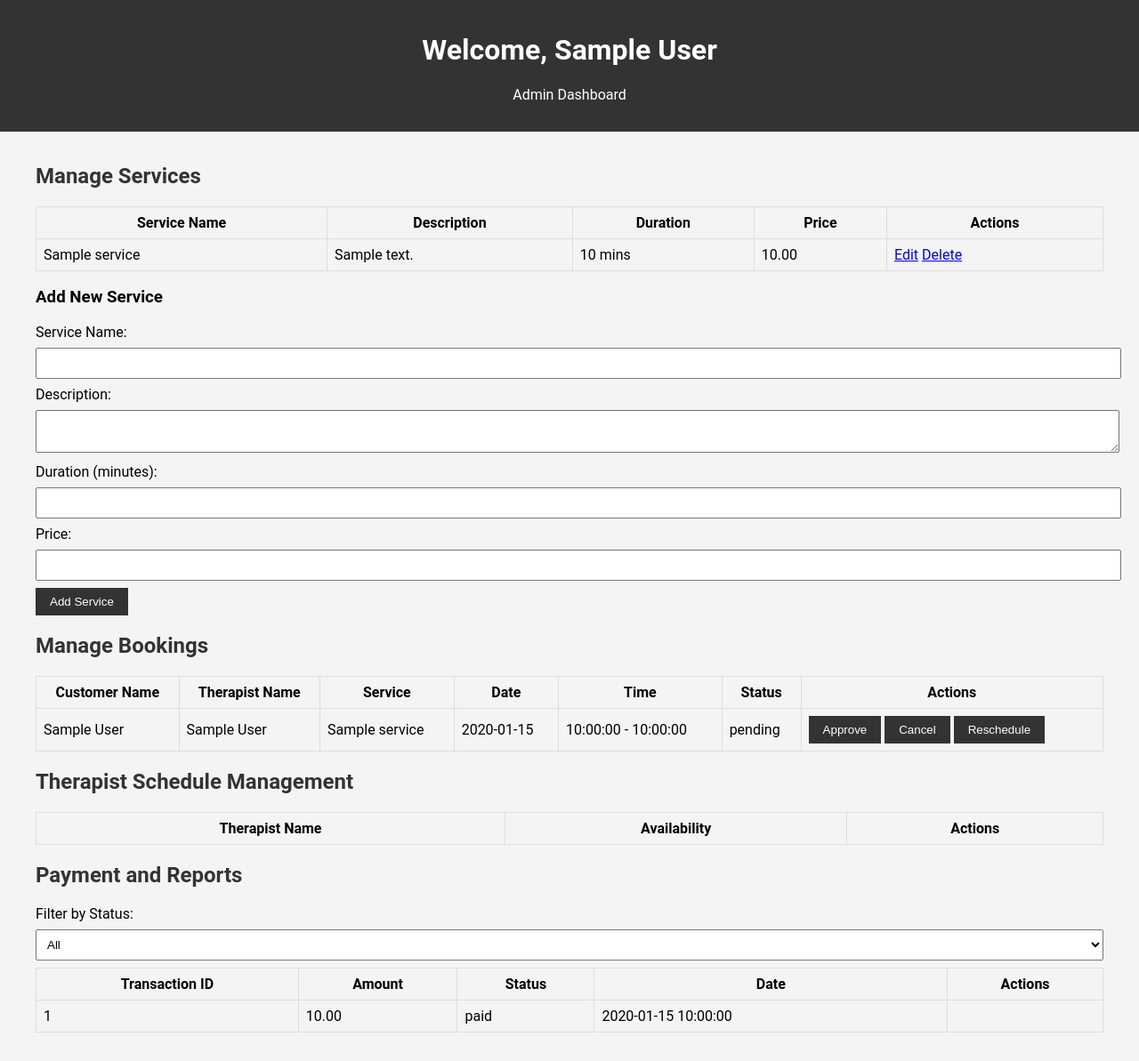
After one commit to jessyforg/TeamWinter, a PHP site: page /admindashboard.php in a window 1280 px wide. The commit adds this page. Shown: the whole page at 89% size. Run offline with PHP 8.4, Linux system fonts and the light colour scheme; the visitor is signed in with stand-in values (Sample User, id 1); tables that the repository leaves empty hold one stand-in row (values such as "Sample post"); lists and menus that the app fills with data are empty.

Commit message:
Modify the Visuals and Created Admin Dashboard
Admin Dashboard - Pascasio
Login & Sign Up - Perez
Edit_Availability - Batario Vicente

```diff
--- /dev/null
+++ b/admindashboard.php
@@ -0,0 +1,250 @@
+<?php
+include 'db.php';
+session_start();
+$servername = "localhost";
+$username = "root";
+$password = "";
+$dbname = "booking_system";
+
+// Check if admin is logged in
+if (!isset($_SESSION['role']) || $_SESSION['role'] !== 'admin') {
+    header("Location: login.php"); // Redirect to login if not an admin
+    exit;
+}
+
+// Database connection
+$conn = new mysqli($servername, $username, $password, $dbname);
+if ($conn->connect_error) {
+    die("Connection failed: " . $conn->connect_error);
+}
+
+// Admin Information
+$admin_id = $_SESSION['user_id'];
+$admin = $conn->query("SELECT * FROM Users WHERE user_id = $admin_id")->fetch_assoc();
+
+// Handle Adding New Service
+if ($_SERVER['REQUEST_METHOD'] === 'POST' && isset($_POST['add_service'])) {
+    $service_name = $conn->real_escape_string($_POST['service_name']);
+    $description = $conn->real_escape_string($_POST['description']);
+    $duration = intval($_POST['duration']);
+    $price = floatval($_POST['price']);
+
+    $conn->query("INSERT INTO Services (service_name, description, duration, price) VALUES ('$service_name', '$description', $duration, $price)");
+    $message = "Service added successfully.";
+}
+
+// Handle Booking Actions (Approve, Cancel, Reschedule)
+if ($_SERVER['REQUEST_METHOD'] === 'POST' && isset($_POST['action'])) {
+    $appointment_id = intval($_POST['appointment_id']);
+    $action = $_POST['action'];
+
+    if ($action === 'approve') {
+        $conn->query("UPDATE Appointments SET status = 'confirmed' WHERE appointment_id = $appointment_id");
+
+        // When booking is confirmed, also record the payment
+        $service_id = $conn->query("SELECT service_id FROM Appointments WHERE appointment_id = $appointment_id")->fetch_assoc()['service_id'];
+        $service_price = $conn->query("SELECT price FROM Services WHERE service_id = $service_id")->fetch_assoc()['price'];
+
+        $conn->query("INSERT INTO Payments (appointment_id, amount, payment_status, payment_date)
+                      VALUES ($appointment_id, $service_price, 'paid', NOW())");
+        $message = "Booking approved and payment recorded.";
+    } elseif ($action === 'cancel') {
+        $conn->query("UPDATE Appointments SET status = 'canceled' WHERE appointment_id = $appointment_id");
+        $message = "Booking canceled.";
+    } elseif ($action === 'reschedule') {
+        // Handle rescheduling logic here (e.g., update date and time)
+        $message = "Booking rescheduled.";
+    }
+}
+
+// Fetch Data for Admin Dashboard
+$services = $conn->query("SELECT * FROM Services");
+$bookings = $conn->query("SELECT a.*, u.full_name AS customer_name, t.full_name AS therapist_name, s.service_name
+                          FROM Appointments a
+                          JOIN Users u ON a.user_id = u.user_id
+                          JOIN Users t ON a.therapist_id = t.user_id
+                          JOIN Services s ON a.service_id = s.service_id");
+$therapists = $conn->query("SELECT * FROM Users WHERE role = 'therapist'");
+
+// Fetch Payments and Filter by Status (paid, unpaid, refunded)
+$payment_status_filter = isset($_GET['payment_status']) ? $_GET['payment_status'] : 'all';
+$payments_query = "SELECT * FROM Payments";
+if ($payment_status_filter !== 'all') {
+    $payments_query .= " WHERE status = '$payment_status_filter'";
+}
+$payments = $conn->query($payments_query);
+
+?>
+
+<!DOCTYPE html>
+<html lang="en">
+<head>
+    <meta charset="UTF-8">
+    <meta name="viewport" content="width=device-width, initial-scale=1.0">
+    <title>Admin Dashboard</title>
+    <style>
+        body { font-family: 'Roboto', sans-serif; background-color: #f4f4f4; margin: 0; padding: 0; }
+        header { background-color: #333; color: white; text-align: center; padding: 1rem 0; }
+        .container { max-width: 1200px; margin: 0 auto; padding: 1rem; }
+        h2 { color: #333; }
+        table { width: 100%; border-collapse: collapse; margin-bottom: 1rem; }
+        table, th, td { border: 1px solid #ddd; padding: 0.5rem; }
+        th { background-color: #f4f4f4; }
+        button { background-color: #333; color: white; border: none; padding: 0.5rem 1rem; cursor: pointer; }
+        button:hover { background-color: #555; }
+        input, textarea, select { width: 100%; padding: 0.5rem; margin: 0.5rem 0; }
+    </style>
+</head>
+<body>
+    <header>
+        <h1>Welcome, <?= htmlspecialchars($admin['full_name']) ?></h1>
+        <p>Admin Dashboard</p>
+    </header>
+
+    <div class="container">
+        <!-- Message Section -->
+        <?php if (isset($message)): ?>
+            <p><?= htmlspecialchars($message) ?></p>
+        <?php endif; ?>
+
+        <!-- Manage Services Section -->
+        <section>
+            <h2>Manage Services</h2>
+            <table>
+                <tr>
+                    <th>Service Name</th>
+                    <th>Description</th>
+                    <th>Duration</th>
+                    <th>Price</th>
+                    <th>Actions</th>
+                </tr>
+                <?php while ($service = $services->fetch_assoc()): ?>
+                <tr>
+                    <td><?= htmlspecialchars($service['service_name']) ?></td>
+                    <td><?= htmlspecialchars($service['description']) ?></td>
+                    <td><?= htmlspecialchars($service['duration']) ?> mins</td>
+                    <td><?= htmlspecialchars($service['price']) ?></td>
+                    <td>
+                        <a href="edit_service.php?id=<?= $service['service_id'] ?>">Edit</a>
+                        <a href="delete_service.php?id=<?= $service['service_id'] ?>">Delete</a>
+                    </td>
+                </tr>
+                <?php endwhile; ?>
+            </table>
+
+            <!-- Add New Service Form -->
+            <h3>Add New Service</h3>
+            <form method="POST">
+                <label for="service_name">Service Name:</label>
+                <input type="text" name="service_name" required>
+
+                <label for="description">Description:</label>
+                <textarea name="description" required></textarea>
+
+                <label for="duration">Duration (minutes):</label>
+                <input type="number" name="duration" required>
+
+                <label for="price">Price:</label>
+                <input type="text" name="price" required>
+
+                <button type="submit" name="add_service">Add Service</button>
+            </form>
+        </section>
+
+        <!-- Manage Bookings Section -->
+        <section>
+            <h2>Manage Bookings</h2>
+            <table>
+                <tr>
+                    <th>Customer Name</th>
+                    <th>Therapist Name</th>
+                    <th>Service</th>
+                    <th>Date</th>
+                    <th>Time</th>
+                    <th>Status</th>
+                    <th>Actions</th>
+                </tr>
+                <?php while ($booking = $bookings->fetch_assoc()): ?>
+                <tr>
+                    <td><?= htmlspecialchars($booking['customer_name']) ?></td>
+                    <td><?= htmlspecialchars($booking['therapist_name']) ?></td>
+                    <td><?= htmlspecialchars($booking['service_name']) ?></td>
+                    <td><?= htmlspecialchars($booking['appointment_date']) ?></td>
+                    <td><?= htmlspecialchars($booking['start_time']) ?> - <?= htmlspecialchars($booking['end_time']) ?></td>
+                    <td><?= htmlspecialchars($booking['status']) ?></td>
+                    <td>
+                        <form method="POST">
+                            <input type="hidden" name="appointment_id" value="<?= $booking['appointment_id'] ?>">
+                            <button type="submit" name="action" value="approve">Approve</button>
+                            <button type="submit" name="action" value="cancel">Cancel</button>
+                            <button type="submit" name="action" value="reschedule">Reschedule</button>
+                        </form>
+                    </td>
+                </tr>
+                <?php endwhile; ?>
+            </table>
+        </section>
+
+        <!-- Therapist Schedule Management -->
+        <section>
+            <h2>Therapist Schedule Management</h2>
+            <table>
+                <tr>
+                    <th>Therapist Name</th>
+                    <th>Availability</th>
+                    <th>Actions</th>
+                </tr>
+                <?php while ($therapist = $therapists->fetch_assoc()): ?>
+                <tr>
+                    <td><?= htmlspecialchars($therapist['full_name']) ?></td>
+                    <td><?= "View Availability" // Show link to calendar ?></td>
+                    <td>
+                        <a href="edit_availability.php?therapist_id=<?= $therapist['user_id'] ?>">Edit Availability</a>
+                    </td>
+                </tr>
+                <?php endwhile; ?>
+            </table>
+        </section>
+
+        <!-- Payment and Reports Section -->
+        <section>
+            <h2>Payment and Reports</h2>
+
+            <!-- Filter Payments by Status -->
+            <form method="GET">
+                <label for="status">Filter by Status:</label>
+                <select name="status" onchange="this.form.submit()">
+                    <option value="all" <?= $payment_status_filter === 'all' ? 'selected' : '' ?>>All</option>
+                    <option value="paid" <?= $payment_status_filter === 'paid' ? 'selected' : '' ?>>Paid</option>
+                    <option value="unpaid" <?= $payment_status_filter === 'unpaid' ? 'selected' : '' ?>>Unpaid</option>
+                    <option value="refunded" <?= $payment_status_filter === 'refunded' ? 'selected' : '' ?>>Refunded</option>
+                </select>
+            </form>
+
+            <table>
+                <tr>
+                    <th>Transaction ID</th>
+                    <th>Amount</th>
+                    <th>Status</th>
+                    <th>Date</th>
+                    <th>Actions</th>
+                </tr>
+                <?php while ($payment = $payments->fetch_assoc()): ?>
+                <tr>
+                    <td><?= htmlspecialchars($payment['transaction_id']) ?></td>
+                    <td><?= htmlspecialchars($payment['amount']) ?></td>
+                    <td><?= htmlspecialchars($payment['payment_status']) ?></td>
+                    <td><?= htmlspecialchars($payment['payment_date']) ?></td>
+                    <td>
+                        <?php if ($payment['payment_status'] !== 'paid'): ?>
+                        <a href="refund_payment.php?id=<?= $payment['transaction_id'] ?>">Refund</a>
+                        <?php endif; ?>
+                    </td>
+                </tr>
+                <?php endwhile; ?>
+            </table>
+        </section>
+
+    </div>
+</body>
+</html>
```
Also changed, not shown: login.php (+79 -4 lines), signup.php (+103 -15 lines), CREATE DATABASE booking_system;.sql (line endings or trailing spaces), edit_availability.php (added).
